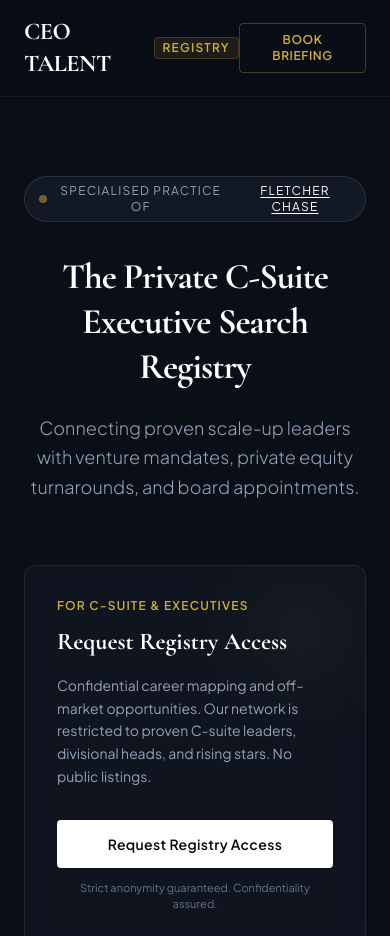
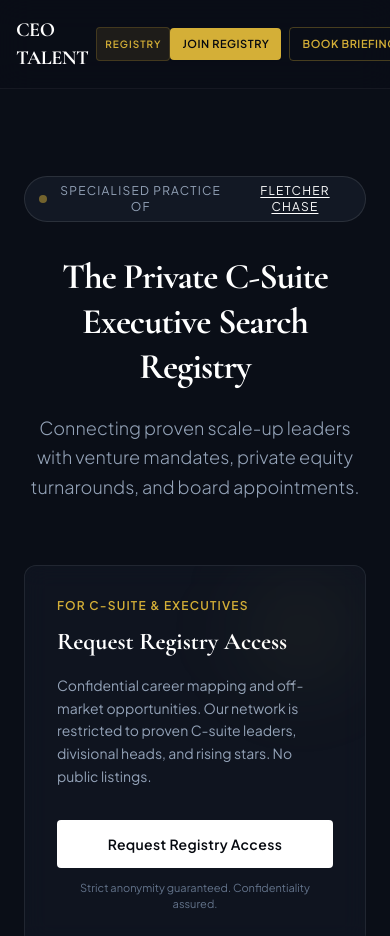
Before and after one commit to fletcherchase21/CEO-Talent-Website, a plain HTML site: page index.html in a window 390 px wide. Shown: the top 936 px of the page. Drawn offline with nearby package versions, Linux system fonts and the light colour scheme.

Commit message:
Update index.html

```diff
--- a/index.html
+++ b/index.html
@@ -71,14 +71,18 @@
 </head>
 <body class="bg-navy-800 text-slate-100 font-sans antialiased selection:bg-gold-400 selection:text-navy-900 min-h-screen flex flex-col justify-between">
 
-    <!-- STICKY HEADER -->
-    <header class="glass-header fixed top-0 left-0 right-0 z-40 py-4 px-6 md:px-12 transition-all">
+        <!-- STICKY HEADER -->
+    <header class="glass-header fixed top-0 left-0 right-0 z-40 py-4 px-4 md:px-12 transition-all">
         <div class="max-w-7xl mx-auto flex items-center justify-between">
+
+            <!-- Logo -->
             <div class="flex items-center space-x-3">
-                <a href="#" class="text-2xl font-serif font-bold tracking-tight text-white flex items-center gap-2">
-                    CEO TALENT <span class="text-gold-400 font-sans text-xs tracking-widest font-semibold uppercase px-2 py-0.5 rounded bg-gold-400/10 border border-gold-400/20">REGISTRY</span>
+                <a href="#" class="text-xl sm:text-2xl font-serif font-bold tracking-tight text-white flex items-center gap-2">
+                    CEO TALENT <span class="text-gold-400 font-sans text-[10px] sm:text-xs tracking-widest font-semibold uppercase px-2 py-0.5 rounded bg-gold-400/10 border border-gold-400/20">REGISTRY</span>
                 </a>
             </div>
+
+            <!-- Desktop Navigation -->
             <nav class="hidden md:flex items-center space-x-8 text-xs uppercase tracking-widest font-semibold text-slate-light">
                 <a href="#ecosystem" class="hover:text-gold-400 transition">How It Works</a>
                 <a href="#discretion" class="hover:text-gold-400 transition">Discretion Protocol</a>
@@ -86,11 +90,20 @@
                     Fletcher Chase ↗
                 </a>
             </nav>
-            <div class="flex items-center space-x-4">
-                <button onclick="openModal('client-modal')" class="text-xs uppercase tracking-wider font-semibold text-gold-400 border border-gold-400/30 px-4 py-2 rounded hover:bg-gold-400 hover:text-navy-900 transition">
+
+            <!-- Header Action Buttons (Matching & Responsive) -->
+            <div class="flex items-center gap-2 sm:gap-3">
+                <!-- 1. Executive Registry Button -->
+                <button onclick="openModal('ceo-modal')" class="text-[11px] sm:text-xs uppercase tracking-wider font-semibold text-navy-900 bg-gold-400 hover:bg-gold-500 px-3 sm:px-4 py-2 rounded transition shadow-sm whitespace-nowrap">
+                    Join Registry
+                </button>
+
+                <!-- 2. Request CEO Briefing Button -->
+                <button onclick="openModal('client-modal')" class="text-[11px] sm:text-xs uppercase tracking-wider font-semibold text-gold-400 border border-gold-400/30 px-3 sm:px-4 py-2 rounded hover:bg-gold-400 hover:text-navy-900 transition whitespace-nowrap">
                     Book Briefing
                 </button>
             </div>
+
         </div>
     </header>
 
```
